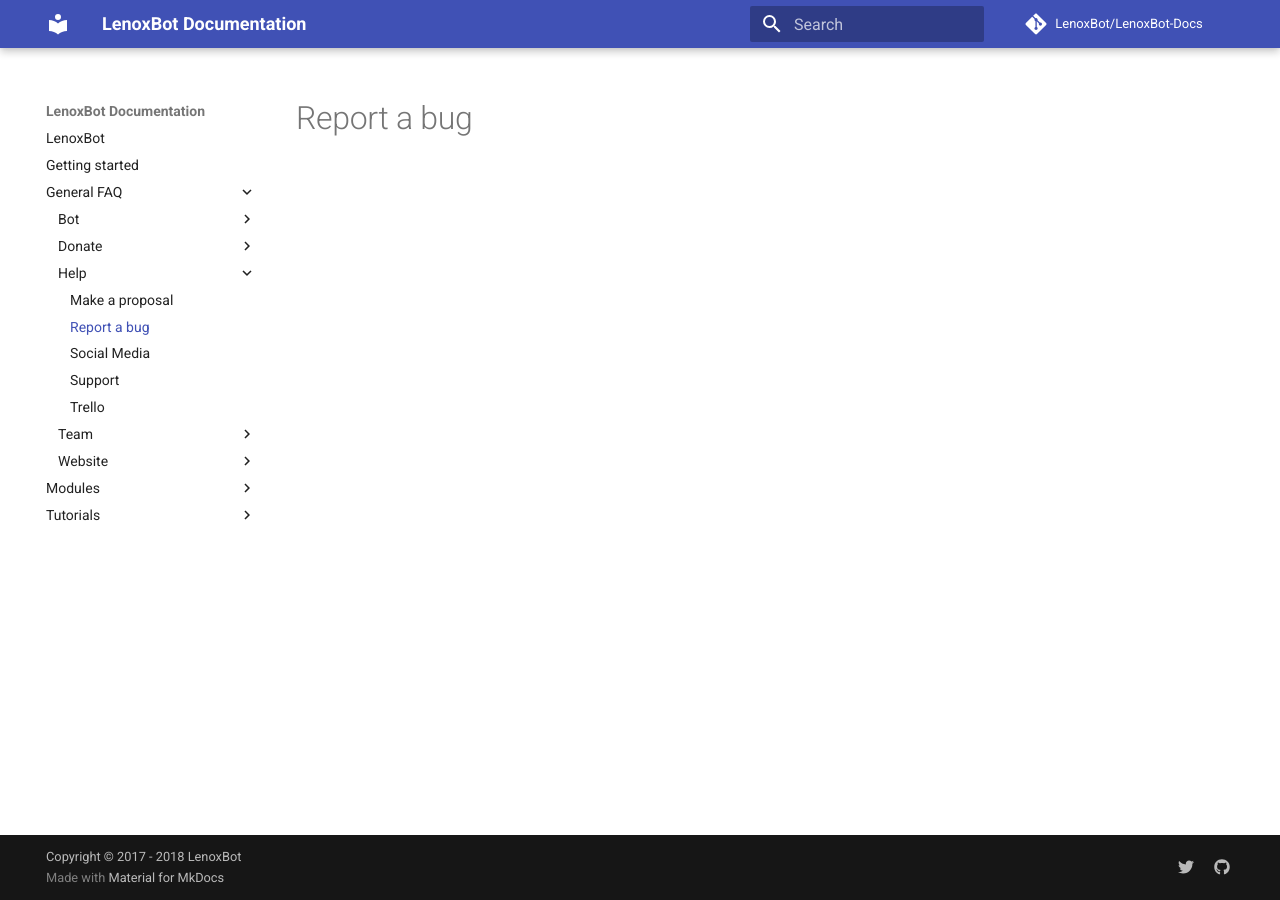
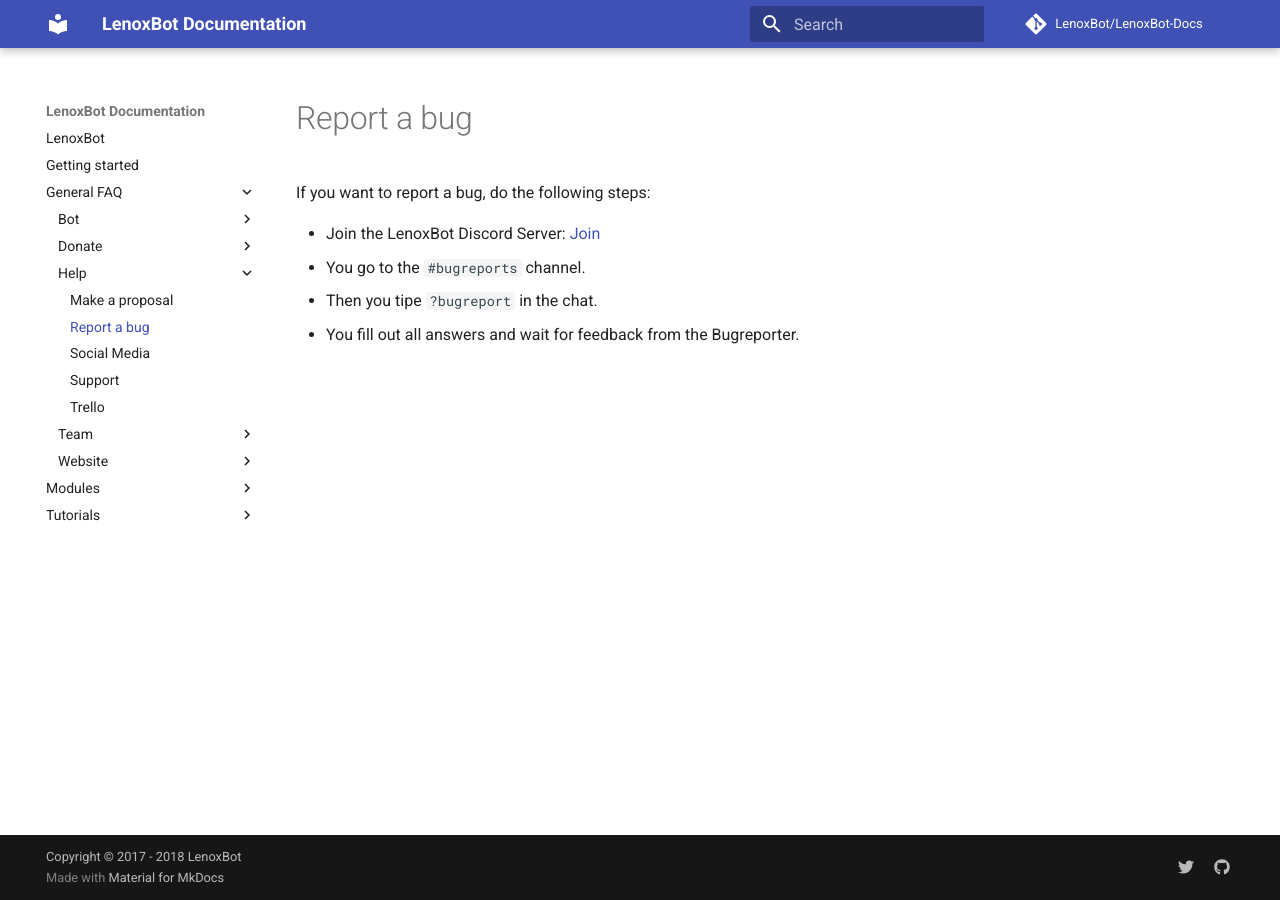
Before and after one commit to gillesheinesch/LenoxBot-Docs, an MkDocs documentation site: the page built from docs/General FAQ/Help/Report a bug.md, in a window 1280 px wide. Built offline with MkDocs 1.6.1 and Material for MkDocs 9.7.7, drawn with Linux system fonts in a browser that asks for light colours; comment, search, counter and statistics services are not loaded.

Commit message:
Update Report a bug.md

```diff
--- a/docs/General FAQ/Help/Report a bug.md
+++ b/docs/General FAQ/Help/Report a bug.md
@@ -1,4 +1,11 @@
 title: Report a bug
-description:
+description: If you want to report a bug, here you can find how you report a bug
 
 # Report a bug
+
+If you want to report a bug, do the following steps:
+
+* Join the LenoxBot Discord Server: [Join](https://lenoxbot.com/discord/)
+* You go to the `#bugreports` channel.
+* Then you tipe `?bugreport` in the chat.
+* You fill out all answers and wait for feedback from the Bugreporter.
```
